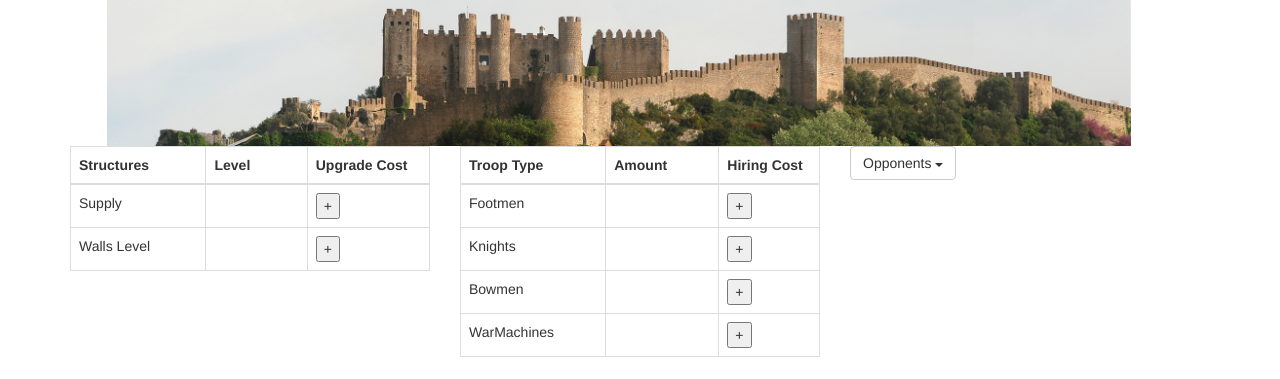
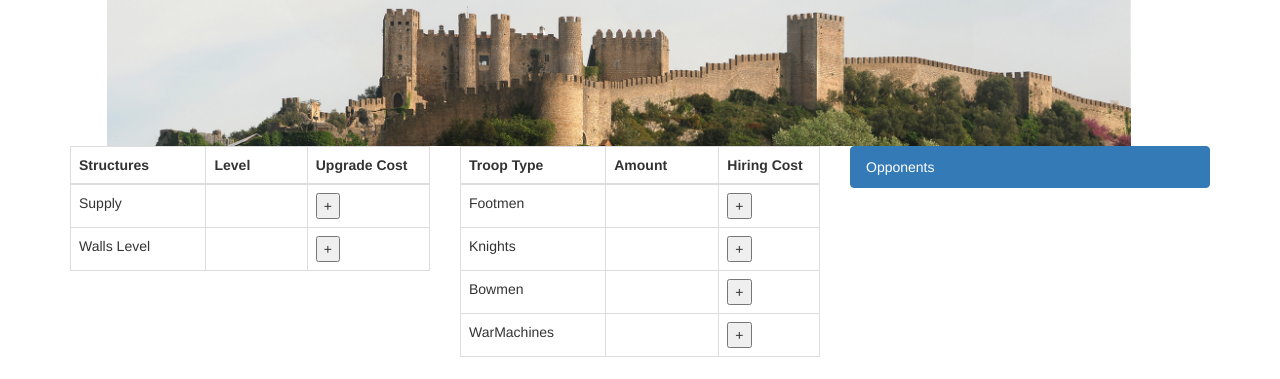
Before and after one commit to kryptonmlt/itech2016, a Django app: template templates/game/game.html in a window 1280 px wide. Shown: the top 379 px of the page. Run offline with Django 3.2, Linux system fonts and the light colour scheme; the template is opened without the code that fills it, so the values that code supplies are empty; the visitor is signed in with stand-in values (Sample User, id 1); some libraries are stand-ins or nearby versions.

Commit message:
no message

```diff
--- a/game/models.py
+++ b/game/models.py
@@ -17,7 +17,7 @@ class Alliance(models.Model):
 
 class Account(models.Model):
     user = models.OneToOneField(User, default=None)
-    picture = models.ImageField(upload_to='media', blank=True)
+    picture = models.ImageField(upload_to='portraits', blank=True)
     last_attacked = models.DateTimeField('date attacked', default=None, null=True, blank=True)
     last_received_gold = models.DateTimeField('date received gold', default=None, null=True, blank=True)
     wins = models.IntegerField(default=0)
--- a/templates/game/game.html
+++ b/templates/game/game.html
@@ -66,17 +66,6 @@
                        updateGold();
                    }
                  });
-            });
-            $('#createAllianceButton').click(function(){
-                name=document.getElementById("createAllianceName").value;
-                desc=document.getElementById("createDescName").value;
-                $.get('/game/create_alliance', {'name': name,'desc':desc}, function(data){
-                    if(data ==1){
-                        window.location.href = "/game/";
-                    }else{
-                        console.log(data);
-                    }
-                });
             });
 
             // when alert close
@@ -171,16 +160,15 @@
             </table>
         </div>
         <div class="col-md-4">
-            <div class="btn-group">
-                <button type="button" class="btn btn-default dropdown-toggle" data-toggle="dropdown">Opponents <span
-                        class="caret"></span></button>
-                <ul class="dropdown-menu scrollable-menu" role="menu">
-                    {% for acc in userlist %}
+        	<div class="list-group">
+ 				 <a class="list-group-item active">
+    			 Opponents
+  				 </a>
+  				 {% for acc in userlist %}
                     <li><a href="/game/battle/{{acc.user.username}}">{{acc.user.username}} </a></li>
-                    {% endfor %}
-                </ul>
-            </div>
-        </div>
+                  {% endfor %}
+  			</div>
+  		</div>
     </div>
 
     <div class="alert fade in alert-danger" id="alertNoGold" style="display:none;">
@@ -212,10 +200,10 @@
         <div class="alert fade in alert-success col-lg-6" id="createAllianceStep" style="display:none;">
             <button type="button" class="close">×</button>
                 <div class="input-group">
-                    <input id="createAllianceName" type="text" class="form-control" placeholder="Alliance Name...">
-                    <input id="createDescName" type="text" class="form-control" placeholder="Description...">
+                    <input id="createAllianceName" type="text" class="form-control" placeholder="Description...">
+                    <input id="createDescName" type="text" class="form-control" placeholder="Alliance Name...">
                       <span class="input-group-btn">
-                        <button id="createAllianceButton" class="btn btn-default" type="button">Create!</button>
+                        <button class="btn btn-default" type="button">Create!</button>
                       </span>
                 </div>
         </div>
```
Also changed, not shown: media/portraits/Edwin_Portrait_BG2.png (added).
